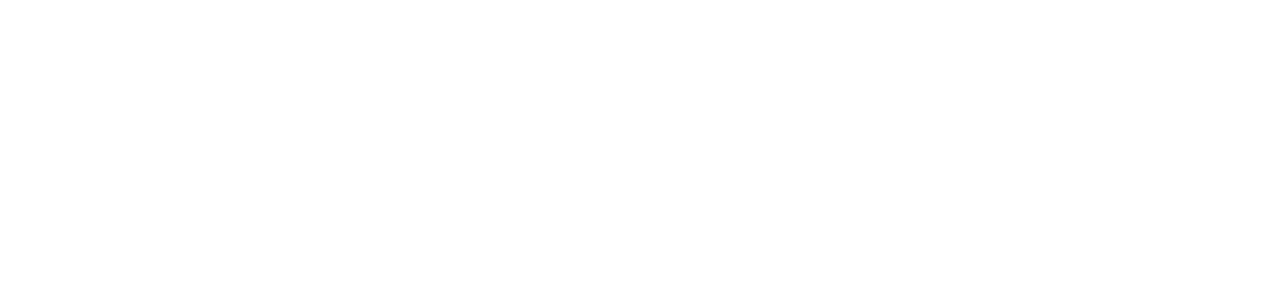
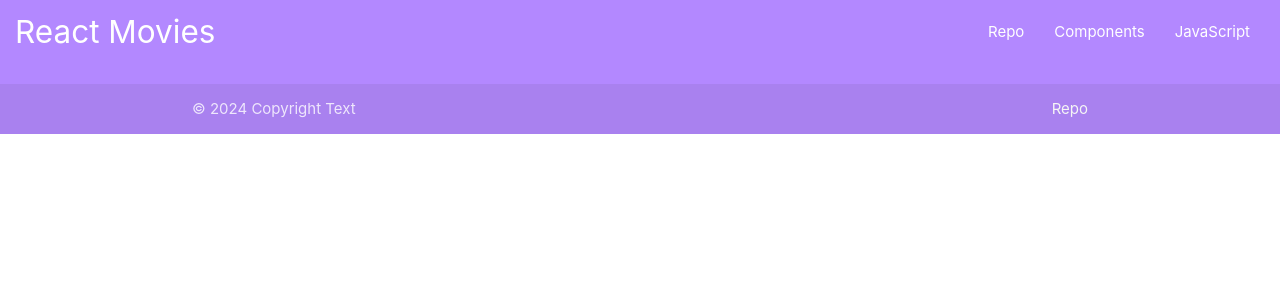
Before and after one commit to milkyaz/movies_project, a React (Create React App) app: page / in a window 1280 px wide. Shown: the top 300 px of the page. Built offline with nearby package versions, Linux system fonts and the light colour scheme.

Commit message:
Добавил компонет Footer

```diff
--- a/src/App.js
+++ b/src/App.js
@@ -1,10 +1,12 @@
-
+import { Header } from "./layout/Header";
+import { Footer } from "./layout/Footer";
 
 function App() {
   return (
-    <div className="App">
-
-    </div>
+    <>
+      <Header />
+      <Footer />
+    </>
   );
 }
 
--- a/src/index.css
+++ b/src/index.css
@@ -7,7 +7,6 @@
   -moz-osx-font-smoothing: grayscale;
 }
 
-code {
-  font-family: source-code-pro, Menlo, Monaco, Consolas, 'Courier New',
-    monospace;
+nav {
+  padding: 0 1rem;
 }
--- /dev/null
+++ b/src/layout/Footer.jsx
@@ -0,0 +1,16 @@
+function Footer() {
+  return (
+    <footer className="page-footer deep-purple accent-1">
+      <div className="footer-copyright">
+        <div className="container">
+          © {new Date().getFullYear()} Copyright Text
+          <a className="grey-text text-lighten-4 right" href="#!">
+            Repo
+          </a>
+        </div>
+      </div>
+    </footer>
+  );
+}
+
+export { Footer };
--- a/src/layout/Header.jsx
+++ b/src/layout/Header.jsx
@@ -1,14 +1,24 @@
 function Header() {
-    return   <nav>
-    <div className="nav-wrapper">
-      <a href="#" classNameName="brand-logo">Logo</a>
-      <ul id="nav-mobile" className="right hide-on-med-and-down">
-        <li><a href="sass.html">Sass</a></li>
-        <li><a href="badges.html">Components</a></li>
-        <li><a href="collapsible.html">JavaScript</a></li>
-      </ul>
-    </div>
-  </nav>
+  return (
+    <nav className="deep-purple accent-1">
+      <div className="nav-wrapper">
+        <a href="!#" className="brand-logo">
+          React Movies
+        </a>
+        <ul id="nav-mobile" className="right hide-on-med-and-down">
+          <li>
+            <a href="!#">Repo</a>
+          </li>
+          <li>
+            <a href="badges.html">Components</a>
+          </li>
+          <li>
+            <a href="collapsible.html">JavaScript</a>
+          </li>
+        </ul>
+      </div>
+    </nav>
+  );
 }
 
 export { Header };
```
